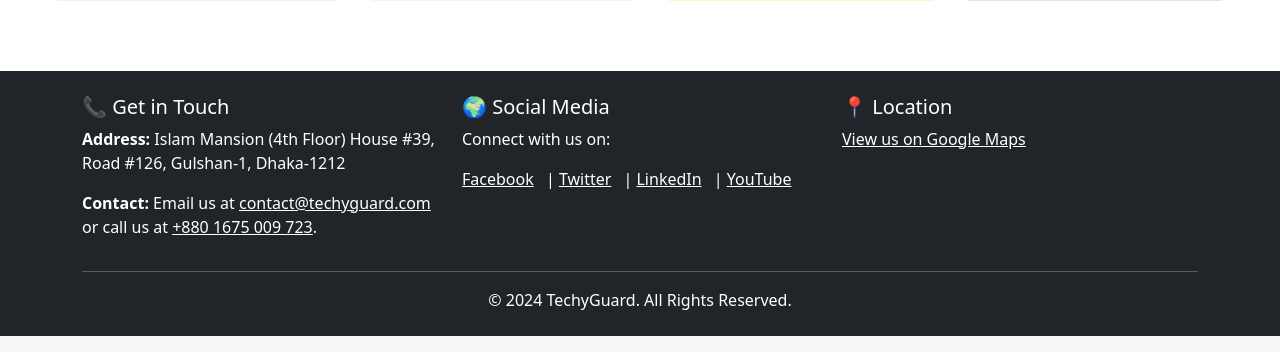
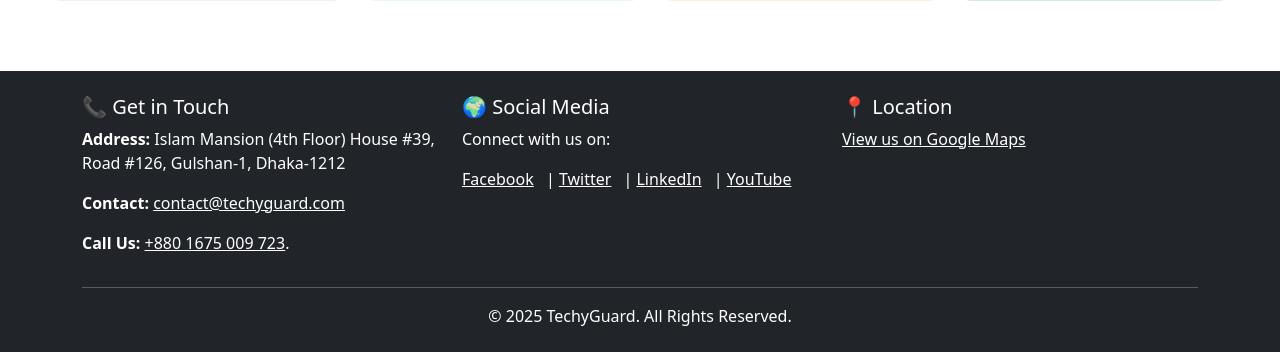
Before and after one commit to MahmudHasanUtsha/TechyGuard, a Django app: page /about/ in a window 1280 px wide. Shown: the part 3110-3462 px from the top of the page. Run offline with Django 5.2, Linux system fonts and the light colour scheme; some libraries are stand-ins or nearby versions.

Commit message:
#6: version 1.3

```diff
--- a/techy/template/base.html
+++ b/techy/template/base.html
@@ -71,8 +71,8 @@
             <div class="col-md-4">
                 <h5>📞 Get in Touch</h5>
                 <p><strong>Address:</strong> Islam Mansion (4th Floor) House #39, Road #126, Gulshan-1, Dhaka-1212</p>
-                <p><strong>Contact:</strong> Email us at <a href="mailto:[contact@techyguard.com]" class="text-white">contact@techyguard.com</a>
-                    or call us at <a href="tel:[+880 1675 009 723]" class="text-white">+880 1675 009 723</a>.</p>
+                <p><strong>Contact:</strong> <a href="mailto:[contact@techyguard.com]" class="text-white">contact@techyguard.com</a>
+                <p><strong>Call Us:</strong> <a href="tel:[+880 1675 009 723]" class="text-white">+880 1675 009 723</a>.</p>
             </div>
 
             <!-- Social Media Links -->
@@ -94,7 +94,7 @@
         </div>
 
         <hr class="bg-light">
-        <p class="text-center mb-0">© 2024 TechyGuard. All Rights Reserved.</p>
+        <p class="text-center mb-0">© 2025 TechyGuard. All Rights Reserved.</p>
     </div>
 </footer>
 
```
